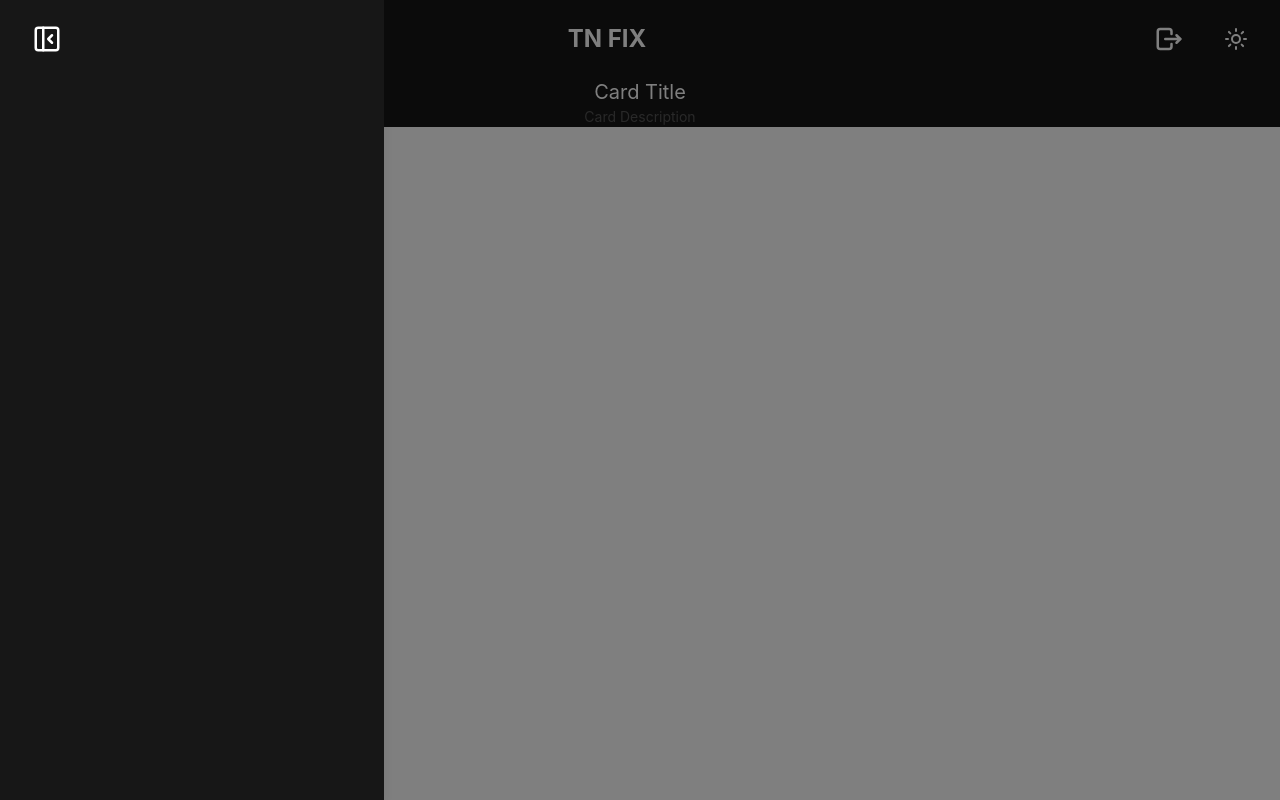
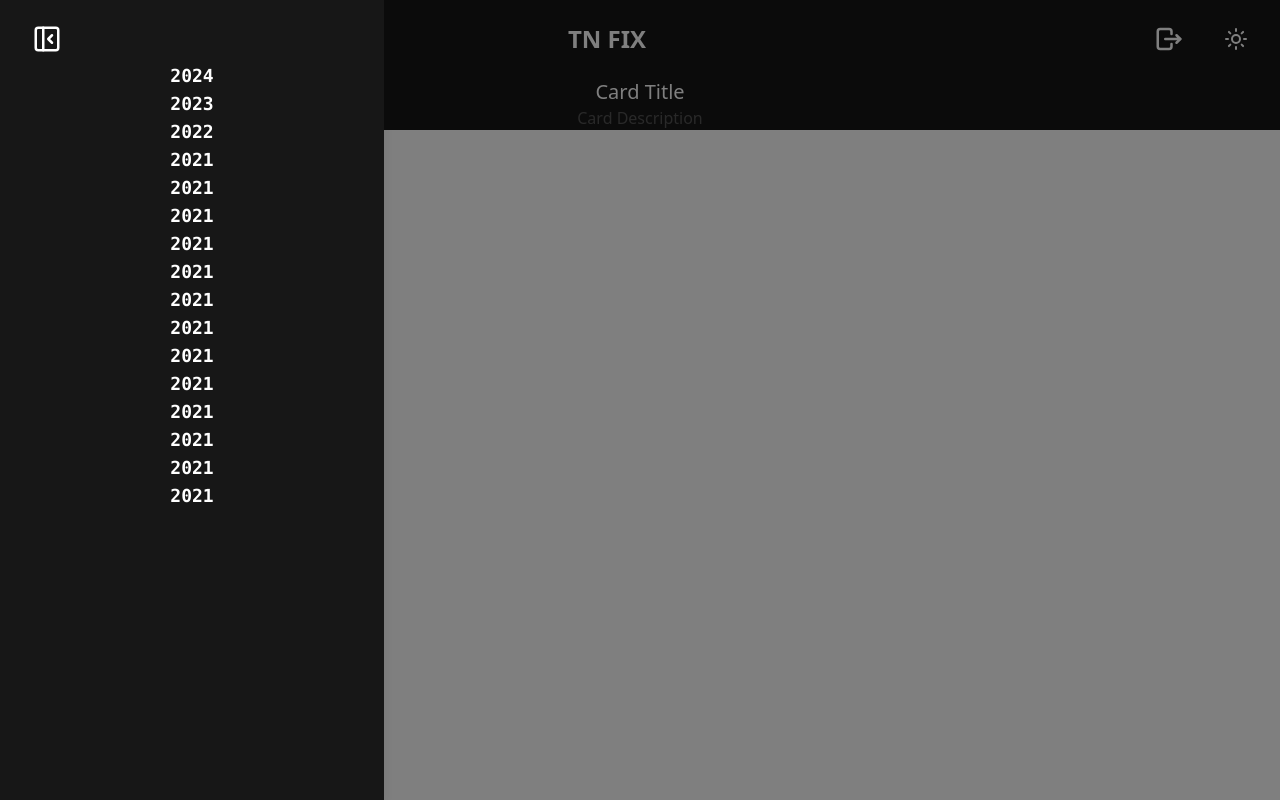
Before and after one commit to AleRoncato/Unitn-IS-TnFix, a React (Vite) app in the folder frontend/: page / in a window 1280 px wide. Both pictures are taken after a click on the button 47 px from the left and 39 px from the top of the page. Built offline with nearby package versions, Linux system fonts and the light colour scheme; no server answers.

Commit message:
Added the menu on the left for the filters

```diff
--- /dev/null
+++ b/frontend/src/components/filter.jsx
@@ -0,0 +1,71 @@
+import { ArrowDownIcon } from 'lucide-react';
+import React, { useEffect, useState } from 'react';
+
+const Filter = ({ theme }) => {
+    const [query, setQuery] = useState('');
+    const [fetchedItems, setFetchedItems] = useState(["2024", "2023", "2022", "2021", "2021", "2021", "2021", "2021", "2021", "2021", "2021", "2021", "2021", "2021", "2021", "2021"]);
+
+    const [isVisible, setIsVisible] = useState([]);
+
+    useEffect(() => {
+        const fetchItems = async () => {
+            try {
+                const response = await fetch('https://api.example.com/items');
+                const data = await response.json();
+                setFetchedItems(data);
+            } catch (error) {
+                console.error('Error fetching items:', error);
+            }
+        };
+
+        fetchItems();
+    }, []);
+
+    useEffect(() => {
+        setIsVisible(fetchedItems.map(() => false));
+    }, []);
+
+
+
+
+    const toggleVisibility = (index) => {
+
+        setIsVisible((prev) => prev.map((isVisible, i) => (i === index ? !isVisible : isVisible)));
+    };
+
+    return (
+        <div className="h-full">
+
+            <ul className='h-full overflow-hidden flex-col'>
+                {fetchedItems.map((item, index) => (
+                    <li key={index} onClick={() => toggleVisibility(index)}
+                        className={`text-lg font-mono font-semibold flex flex-col items-center`}
+                    >
+                        <div className={'flex items-center justify-center w-full hover:text-neutral-400'}>{item}</div>
+
+                        {isVisible[index] && (
+
+                            <ul onClick={() => toggleVisibility(index)} className={`flex flex-col items-center justify-center my-2 font-semibold text-sm`}>
+                                <li className='hover:text-neutral-400'>Active</li>
+                                <li className='hover:text-neutral-400'>Pending</li>
+                                <li className='hover:text-neutral-400'>Resolved</li>
+                                <li className='hover:text-neutral-400'>Closed</li>
+                                <li className='hover:text-neutral-400'>All</li>
+                            </ul>
+                        )}
+                    </li>
+                ))}
+            </ul>
+
+        </div>
+    );
+
+
+
+
+
+};
+
+
+
+export default Filter;
--- a/frontend/src/components/header.css
+++ /dev/null
@@ -1,17 +0,0 @@
-.fade-enter {
-  opacity: 0;
-}
-
-.fade-enter-active {
-  opacity: 1;
-  transition: opacity ease-in 400ms;
-}
-
-.fade-exit {
-  opacity: 1;
-}
-
-.fade-exit-active {
-  opacity: 0;
-  transition: opacity ease-out 400ms;
-}
--- a/frontend/src/components/sidebar.jsx
+++ b/frontend/src/components/sidebar.jsx
@@ -1,37 +1,14 @@
 import React, { useEffect, useState } from "react";
 import { Outlet, useNavigate } from "react-router-dom";
 import { SidebarClose } from "lucide-react";
-import "./header.css";
+import Filter from "./filter";
 
 const Sidebar = ({ showSidebar, toggleSidebar, theme }) => {
   const navigate = useNavigate();
 
-    const stati = [
-        { title: "Attivi" },
-        { title: "In Svolgimento" },
-        { title: "Programmabili" },
-        { title: "Accettabili" },
-        { title: "Chiusi" },
-    ];
-
-    const tipi = [
-        { title: "Incidenti" },
-        { title: "Richieste di Servizio" },
-        { title: "Problemi" },
-        { title: "Cambiamenti" },
-        { title: "Conoscenza" },
-    ];
-
   return (
     <>
 
-
-            {/* <CSSTransition
-        in={showSidebar}
-        timeout={1000}
-        classNames="fade"
-        unmountOnExit
-      > */}
 
       {showSidebar &&
         <div
@@ -40,11 +17,13 @@ const Sidebar = ({ showSidebar, toggleSidebar, theme }) => {
             }`}
         >
           <div
+            onClick={toggleSidebar}
             className={`${theme === "dark" ? "bg-neutral-900" : "bg-white"}
                         fixed left-0 top-0 h-full w-96 shadow-lg z-35 p-4 flex flex-col
                         overflow-y-auto scroll-m-0`}
           >
             <button
+              onClick={toggleSidebar}
               className={`${theme === "dark"
                 ? "hover:bg-neutral-700"
                 : "hover:bg-neutral-300"
@@ -56,33 +35,13 @@ const Sidebar = ({ showSidebar, toggleSidebar, theme }) => {
               />
             </button>
 
-                        <div className="flex-grow flex flex-col justify-center items-center">
-                            {/* <Sidenav>
-                <Sidenav.Body>
-                  <Nav>
-                    {stati.map(
-                      (item, index) => (
-                        <Nav.Menu eventKey={index} title={item.title}>
-                          {tipi.map(
-                            (item, index) => (
-                              <Nav.Item eventKey={`3-${index}`}>
-                                {item.title}
-                              </Nav.Item>
-                            ),
-                            []
-                          )}
-                        </Nav.Menu>
-                      ),
-                      []
-                    )}
-                  </Nav>
-                </Sidenav.Body>
-              </Sidenav> */}
+            <div className="h-full">
+              <Filter theme={theme} />
             </div>
           </div>
         </div>
       }
-            {/* </CSSTransition> */}
+
 
       <Outlet />
     </>
--- a/frontend/src/index.css
+++ b/frontend/src/index.css
@@ -1,13 +1,10 @@
-@import "rsuite/dist/rsuite.css";
-
 @tailwind base;
 @tailwind components;
 @tailwind utilities;
 
-
 /* width */
 ::-webkit-scrollbar {
-  width: 10px;
+  width: 0px;
 }
 
 /* Track */
@@ -17,11 +14,11 @@
 
 /* Handle */
 ::-webkit-scrollbar-thumb {
-  background: #cf4949;
+  background: transparent;
   border-radius: 5px;
 }
 
 /* Handle on hover */
 ::-webkit-scrollbar-thumb:hover {
-  background: #aa3030;
+  background: #27292b;
 }
```
Lines whose indentation alone changed are shown as unchanged.
